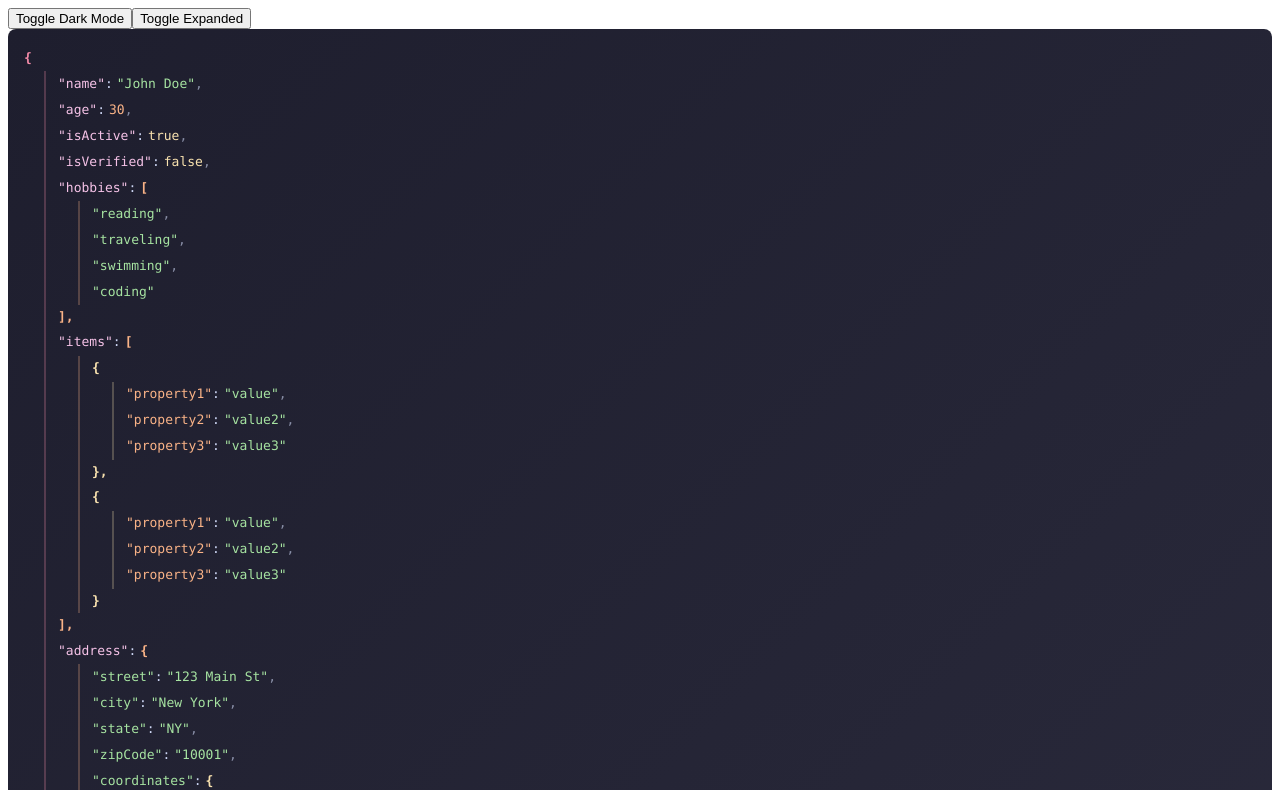
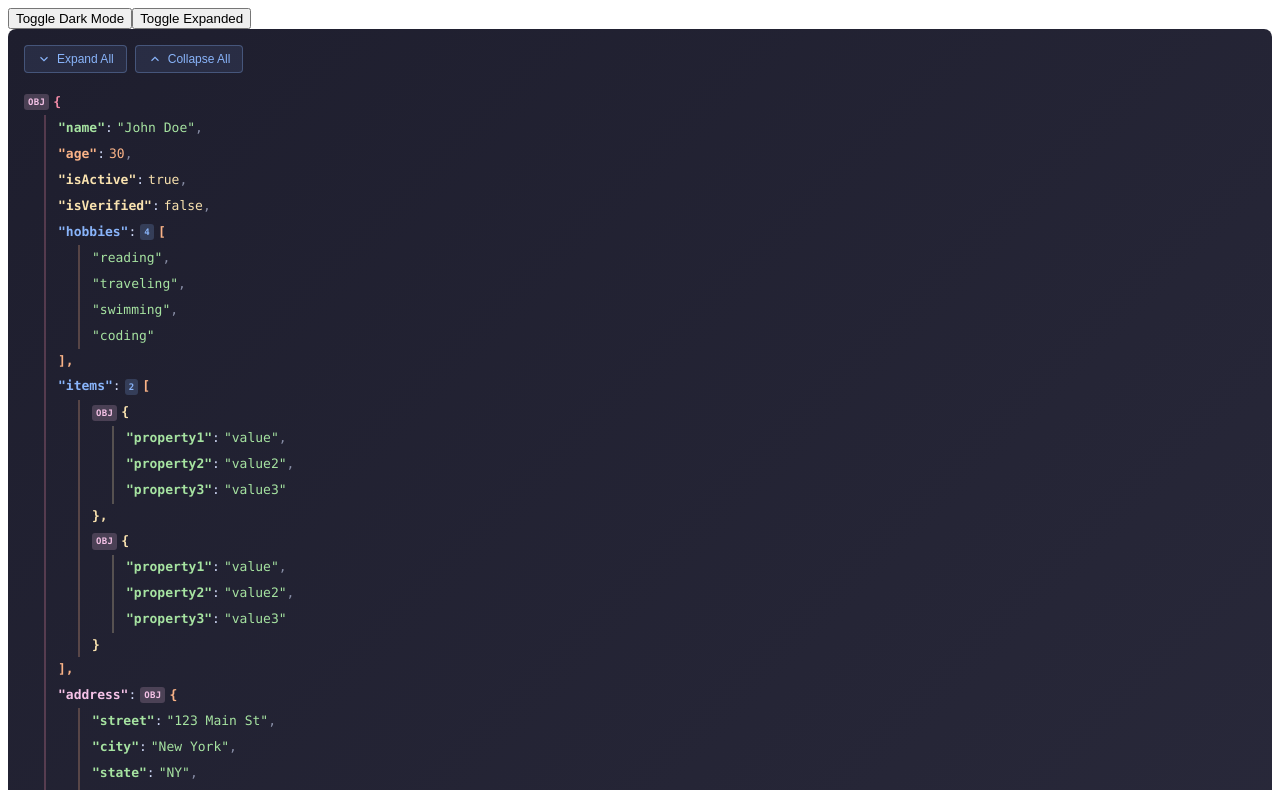
Before and after one commit to anilkumarthakur60/vue3-json-viewer, a Vue app: page / in a window 1280 px wide. Shown: the top 790 px of the page. Built offline with nearby package versions, Linux system fonts and the light colour scheme.

Commit message:
fix: minor changes

```diff
--- a/src/App.vue
+++ b/src/App.vue
@@ -1,6 +1,5 @@
 <script setup lang="ts">
   import Moment from 'moment';
-  import './package/style/global.scss';
 
   import { computed, ref } from 'vue';
   import { JsonViewer } from './package/components';
--- a/src/package/components/NestedComponent.vue
+++ b/src/package/components/NestedComponent.vue
@@ -9,26 +9,83 @@
       },
     ]"
   >
+    <!-- Root Controls -->
+    <div
+      v-if="level === 0 && (isObject || isArray)"
+      class="jv-root-controls"
+    >
+      <button
+        class="jv-control-btn"
+        :class="darkMode ? 'jv-control-btn-dark' : 'jv-control-btn-light'"
+        @click="expandAll"
+        title="Expand All"
+      >
+        <svg
+          xmlns="http://www.w3.org/2000/svg"
+          width="14"
+          height="14"
+          viewBox="0 0 24 24"
+          fill="none"
+          stroke="currentColor"
+          stroke-width="2"
+        >
+          <polyline points="6 9 12 15 18 9"></polyline>
+        </svg>
+        Expand All
+      </button>
+      <button
+        class="jv-control-btn"
+        :class="darkMode ? 'jv-control-btn-dark' : 'jv-control-btn-light'"
+        @click="collapseAll"
+        title="Collapse All"
+      >
+        <svg
+          xmlns="http://www.w3.org/2000/svg"
+          width="14"
+          height="14"
+          viewBox="0 0 24 24"
+          fill="none"
+          stroke="currentColor"
+          stroke-width="2"
+        >
+          <polyline points="18 15 12 9 6 15"></polyline>
+        </svg>
+        Collapse All
+      </button>
+    </div>
+
     <!-- Object -->
-    <div v-if="isObject && !isDate && !isRegExp" class="jv-item">
+    <div
+      v-if="isObject && !isDate && !isRegExp"
+      class="jv-item"
+    >
       <div class="jv-row">
         <span
           v-if="!isArrayItem && parentKey"
           class="jv-key"
-          :style="{ color: getKeyColor(level) }"
+          :style="{ color: getKeyColorByType() }"
+          @click="toggle"
+          :class="isObject || isArray ? 'jv-clickable' : ''"
           >"{{ parentKey }}"</span
         >
-        <span v-if="!isArrayItem && parentKey" class="jv-colon">: </span>
         <span
-          class="jv-toggle"
+          v-if="!isArrayItem && parentKey"
+          class="jv-colon"
+          @click="toggle"
+          :class="isObject || isArray ? 'jv-clickable' : ''"
+          >:
+        </span>
+        <span
+          class="jv-toggle jv-type-indicator"
           :style="{ color: getBracketColor(level) }"
           @click="toggle"
         >
+          <span class="jv-type-badge jv-type-object">obj</span>
           <span v-if="isEmpty">{}</span>
-          <span v-else>{{ expanded ? '{' : '{...}' }}</span>
+          <span v-else>{{ isExpanded ? '{' : '{...}' }}</span>
         </span>
         <span
-          v-if="!isEmpty && !expanded"
+          v-if="!isEmpty && !isExpanded"
           class="jv-count"
           :class="darkMode ? 'jv-count-dark' : 'jv-count-light'"
           @click="toggle"
@@ -50,7 +107,14 @@
             stroke="currentColor"
             stroke-width="2"
           >
-            <rect x="9" y="9" width="13" height="13" rx="2" ry="2"></rect>
+            <rect
+              x="9"
+              y="9"
+              width="13"
+              height="13"
+              rx="2"
+              ry="2"
+            ></rect>
             <path
               d="M5 15H4a2 2 0 0 1-2-2V4a2 2 0 0 1 2-2h9a2 2 0 0 1 2 2v1"
             ></path>
@@ -69,7 +133,11 @@
           </svg>
         </button>
       </div>
-      <div v-if="expanded && !isEmpty" class="jv-children" :style="{ borderColor: getBracketColor(level) + '40' }">
+      <div
+        v-if="isExpanded && !isEmpty"
+        class="jv-children"
+        :style="{ borderColor: getBracketColor(level) + '40' }"
+      >
         <NestedComponent
           v-for="(value, key, index) in data"
           :key="key"
@@ -77,12 +145,15 @@
           :parentKey="String(key)"
           :level="level + 1"
           :darkMode="darkMode"
-          :expanded="expanded"
+          :expanded="isExpanded"
           :isArrayItem="false"
           :isLast="index === objectSize - 1"
         />
       </div>
-      <div v-if="expanded && !isEmpty" class="jv-row">
+      <div
+        v-if="isExpanded && !isEmpty"
+        class="jv-row"
+      >
         <span
           class="jv-bracket"
           :style="{ color: getBracketColor(level) }"
@@ -92,25 +163,39 @@
     </div>
 
     <!-- Array -->
-    <div v-else-if="isArray" class="jv-item">
+    <div
+      v-else-if="isArray"
+      class="jv-item"
+    >
       <div class="jv-row">
         <span
           v-if="!isArrayItem && parentKey"
           class="jv-key"
-          :style="{ color: getKeyColor(level) }"
+          :style="{ color: getKeyColorByType() }"
+          @click="toggle"
+          :class="isObject || isArray ? 'jv-clickable' : ''"
           >"{{ parentKey }}"</span
         >
-        <span v-if="!isArrayItem && parentKey" class="jv-colon">: </span>
         <span
-          class="jv-toggle"
+          v-if="!isArrayItem && parentKey"
+          class="jv-colon"
+          @click="toggle"
+          :class="isObject || isArray ? 'jv-clickable' : ''"
+          >:
+        </span>
+        <span
+          class="jv-toggle jv-type-indicator"
           :style="{ color: getBracketColor(level) }"
           @click="toggle"
         >
+          <span class="jv-type-badge jv-type-array">{{
+            isEmpty ? 'empty' : arrayLength
+          }}</span>
           <span v-if="isEmpty">[]</span>
-          <span v-else>{{ expanded ? '[' : '[...]' }}</span>
+          <span v-else>{{ isExpanded ? '[' : '[...]' }}</span>
         </span>
         <span
-          v-if="!isEmpty && !expanded"
+          v-if="!isEmpty && !isExpanded"
           class="jv-count"
           :class="darkMode ? 'jv-count-dark' : 'jv-count-light'"
           @click="toggle"
@@ -132,7 +217,14 @@
             stroke="currentColor"
             stroke-width="2"
           >
-            <rect x="9" y="9" width="13" height="13" rx="2" ry="2"></rect>
+            <rect
+              x="9"
+              y="9"
+              width="13"
+              height="13"
+              rx="2"
+              ry="2"
+            ></rect>
             <path
               d="M5 15H4a2 2 0 0 1-2-2V4a2 2 0 0 1 2-2h9a2 2 0 0 1 2 2v1"
             ></path>
@@ -151,7 +243,11 @@
           </svg>
         </button>
       </div>
-      <div v-if="expanded && !isEmpty" class="jv-children" :style="{ borderColor: getBracketColor(level) + '40' }">
+      <div
+        v-if="isExpanded && !isEmpty"
+        class="jv-children"
+        :style="{ borderColor: getBracketColor(level) + '40' }"
+      >
         <NestedComponent
           v-for="(item, index) in data"
           :key="index"
@@ -159,12 +255,15 @@
           :parentKey="''"
           :level="level + 1"
           :darkMode="darkMode"
-          :expanded="expanded"
+          :expanded="isExpanded"
           :isArrayItem="true"
           :isLast="index === arrayLength - 1"
         />
       </div>
-      <div v-if="expanded && !isEmpty" class="jv-row">
+      <div
+        v-if="isExpanded && !isEmpty"
+        class="jv-row"
+      >
         <span
           class="jv-bracket"
           :style="{ color: getBracketColor(level) }"
@@ -174,17 +273,28 @@
     </div>
 
     <!-- Primitive Values -->
-    <div v-else class="jv-item jv-primitive">
+    <div
+      v-else
+      class="jv-item jv-primitive"
+    >
       <div class="jv-row">
         <span
           v-if="!isArrayItem && parentKey"
           class="jv-key"
-          :style="{ color: getKeyColor(level) }"
+          :style="{ color: getKeyColorByType() }"
           >"{{ parentKey }}"</span
         >
-        <span v-if="!isArrayItem && parentKey" class="jv-colon">: </span>
+        <span
+          v-if="!isArrayItem && parentKey"
+          class="jv-colon"
+          >:
+        </span>
         <span :class="valueClass">{{ formattedValue }}</span>
-        <span v-if="!isLast" class="jv-comma">,</span>
+        <span
+          v-if="!isLast"
+          class="jv-comma"
+          >,</span
+        >
         <button
           class="jv-copy-btn"
           :class="darkMode ? 'jv-copy-btn-dark' : 'jv-copy-btn-light'"
@@ -201,7 +311,14 @@
             stroke="currentColor"
             stroke-width="2"
           >
-            <rect x="9" y="9" width="13" height="13" rx="2" ry="2"></rect>
+            <rect
+              x="9"
+              y="9"
+              width="13"
+              height="13"
+              rx="2"
+              ry="2"
+            ></rect>
             <path
               d="M5 15H4a2 2 0 0 1-2-2V4a2 2 0 0 1 2-2h9a2 2 0 0 1 2 2v1"
             ></path>
@@ -225,7 +342,7 @@
 </template>
 
 <script setup lang="ts">
-import { computed, ref, onMounted } from 'vue';
+  import { computed, ref, onMounted, watch } from 'vue';
 
   interface Props {
     data: any;
@@ -256,7 +373,25 @@ onMounted(() => {
     }
   });
 
-const expanded = computed(() => isExpanded.value);
+  // Watch for changes to the expanded prop
+  watch(
+    () => props.expanded,
+    (newValue) => {
+      isExpanded.value = newValue;
+    },
+  );
+
+  function expandAll() {
+    if (props.level === 0) {
+      isExpanded.value = true;
+    }
+  }
+
+  function collapseAll() {
+    if (props.level === 0) {
+      isExpanded.value = false;
+    }
+  }
 
   const isObject = computed(
     () =>
@@ -264,7 +399,7 @@ const isObject = computed(
       typeof props.data === 'object' &&
       !Array.isArray(props.data) &&
       !(props.data instanceof Date) &&
-    !(props.data instanceof RegExp)
+      !(props.data instanceof RegExp),
   );
 
   const isArray = computed(() => Array.isArray(props.data));
@@ -278,11 +413,11 @@ const isEmpty = computed(() => {
   });
 
   const objectSize = computed(() =>
-  isObject.value ? Object.keys(props.data as object).length : 0
+    isObject.value ? Object.keys(props.data as object).length : 0,
   );
 
   const arrayLength = computed(() =>
-  isArray.value ? (props.data as any[]).length : 0
+    isArray.value ? (props.data as any[]).length : 0,
   );
 
   const formattedValue = computed(() => {
@@ -320,30 +455,41 @@ function toggle() {
     isExpanded.value = !isExpanded.value;
   }
 
-// Rainbow colors for nested keys (based on level)
-function getKeyColor(level: number): string {
-  const darkColors = [
-    '#89b4fa', // Blue
-    '#f5c2e7', // Pink
-    '#a6e3a1', // Green
-    '#fab387', // Peach
-    '#cba6f7', // Mauve
-    '#94e2d5', // Teal
-    '#f9e2af', // Yellow
-    '#89dceb', // Sky
-  ];
-  const lightColors = [
-    '#1971c2', // Blue
-    '#c2255c', // Pink
-    '#2f9e44', // Green
-    '#e8590c', // Orange
-    '#7048e8', // Purple
-    '#0c8599', // Teal
-    '#f59f00', // Yellow
-    '#1098ad', // Cyan
-  ];
-  const colors = props.darkMode ? darkColors : lightColors;
-  return colors[level % colors.length];
+  // Color keys based on value data type
+  function getKeyColorByType(): string {
+    const val = props.data;
+
+    if (props.darkMode) {
+      // Dark mode colors
+      if (val === null || val === undefined) return '#f38ba8'; // Red/Pink - null/undefined
+      if (typeof val === 'string') return '#a6e3a1'; // Green - string
+      if (typeof val === 'number') return '#fab387'; // Peach/Orange - number
+      if (typeof val === 'boolean') return '#f9e2af'; // Yellow - boolean
+      if (val instanceof Date) return '#94e2d5'; // Teal - date
+      if (val instanceof RegExp) return '#cba6f7'; // Purple - regexp
+      if (Array.isArray(val)) {
+        return val.length === 0 ? '#9399b2' : '#89b4fa'; // Gray for empty, Blue for array
+      }
+      if (typeof val === 'object') {
+        return Object.keys(val).length === 0 ? '#9399b2' : '#f5c2e7'; // Gray for empty, Pink for object
+      }
+      return '#cdd6f4'; // Default
+    } else {
+      // Light mode colors
+      if (val === null || val === undefined) return '#e03131'; // Red - null/undefined
+      if (typeof val === 'string') return '#2f9e44'; // Green - string
+      if (typeof val === 'number') return '#e8590c'; // Orange - number
+      if (typeof val === 'boolean') return '#f59f00'; // Yellow/Amber - boolean
+      if (val instanceof Date) return '#0c8599'; // Teal - date
+      if (val instanceof RegExp) return '#7048e8'; // Purple - regexp
+      if (Array.isArray(val)) {
+        return val.length === 0 ? '#868e96' : '#1971c2'; // Gray for empty, Blue for array
+      }
+      if (typeof val === 'object') {
+        return Object.keys(val).length === 0 ? '#868e96' : '#c2255c'; // Gray for empty, Pink for object
+      }
+      return '#343a40'; // Default
+    }
   }
 
   // Rainbow colors for brackets (based on level)
@@ -392,6 +538,47 @@ function copyToClipboard() {
     overflow: auto;
   }
 
+  .jv-root-controls {
+    display: flex;
+    gap: 8px;
+    margin-bottom: 16px;
+  }
+
+  .jv-control-btn {
+    display: flex;
+    align-items: center;
+    gap: 6px;
+    padding: 6px 12px;
+    border: 1px solid;
+    border-radius: 4px;
+    cursor: pointer;
+    font-size: 12px;
+    font-weight: 500;
+    transition: all 0.2s;
+  }
+
+  .jv-control-btn-dark {
+    background: rgba(137, 180, 250, 0.1);
+    border-color: rgba(137, 180, 250, 0.3);
+    color: #89b4fa;
+  }
+
+  .jv-control-btn-dark:hover {
+    background: rgba(137, 180, 250, 0.2);
+    border-color: rgba(137, 180, 250, 0.5);
+  }
+
+  .jv-control-btn-light {
+    background: rgba(25, 113, 194, 0.1);
+    border-color: rgba(25, 113, 194, 0.3);
+    color: #1971c2;
+  }
+
+  .jv-control-btn-light:hover {
+    background: rgba(25, 113, 194, 0.2);
+    border-color: rgba(25, 113, 194, 0.5);
+  }
+
   .jv-dark {
     background: linear-gradient(135deg, #1e1e2e 0%, #2d2d3f 100%);
     color: #cdd6f4;
@@ -425,14 +612,51 @@ function copyToClipboard() {
   }
 
   .jv-key {
-  font-weight: 500;
+    font-weight: 600;
+    cursor: pointer;
   }
 
-.jv-key-dark {
+  .jv-clickable {
+    transition: opacity 0.2s;
+  }
+
+  .jv-clickable:hover {
+    opacity: 0.7;
+  }
+
+  /* Type badges */
+  .jv-type-indicator {
+    display: inline-flex;
+    align-items: center;
+    gap: 4px;
+  }
+
+  .jv-type-badge {
+    font-size: 9px;
+    font-weight: 600;
+    padding: 1px 4px;
+    border-radius: 3px;
+    text-transform: uppercase;
+    letter-spacing: 0.3px;
+  }
+
+  .jv-type-object {
+    background: rgba(245, 194, 231, 0.2);
+    color: #f5c2e7;
+  }
+
+  .jv-light .jv-type-object {
+    background: rgba(194, 37, 92, 0.1);
+    color: #c2255c;
+  }
+
+  .jv-type-array {
+    background: rgba(137, 180, 250, 0.2);
     color: #89b4fa;
   }
 
-.jv-key-light {
+  .jv-light .jv-type-array {
+    background: rgba(25, 113, 194, 0.1);
     color: #1971c2;
   }
 
```
Lines whose indentation alone changed are shown as unchanged.
